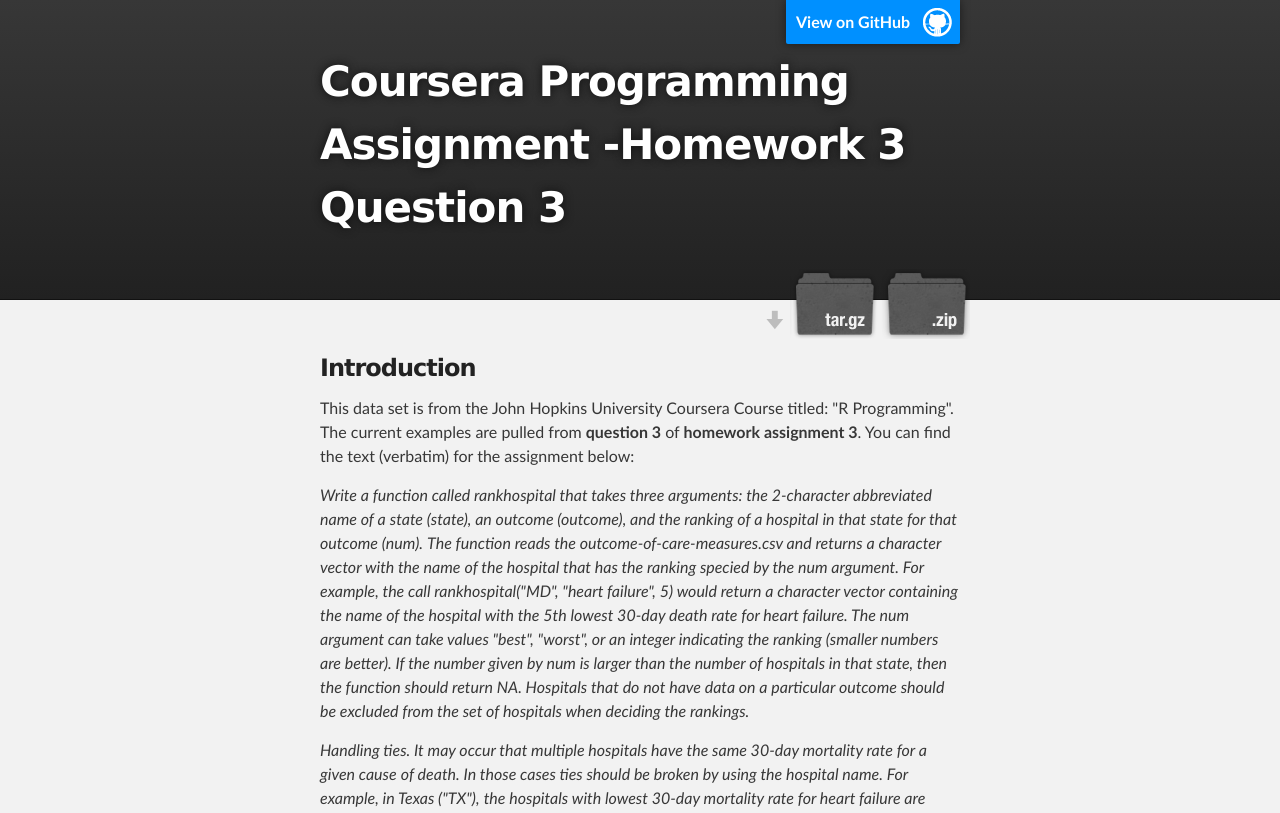
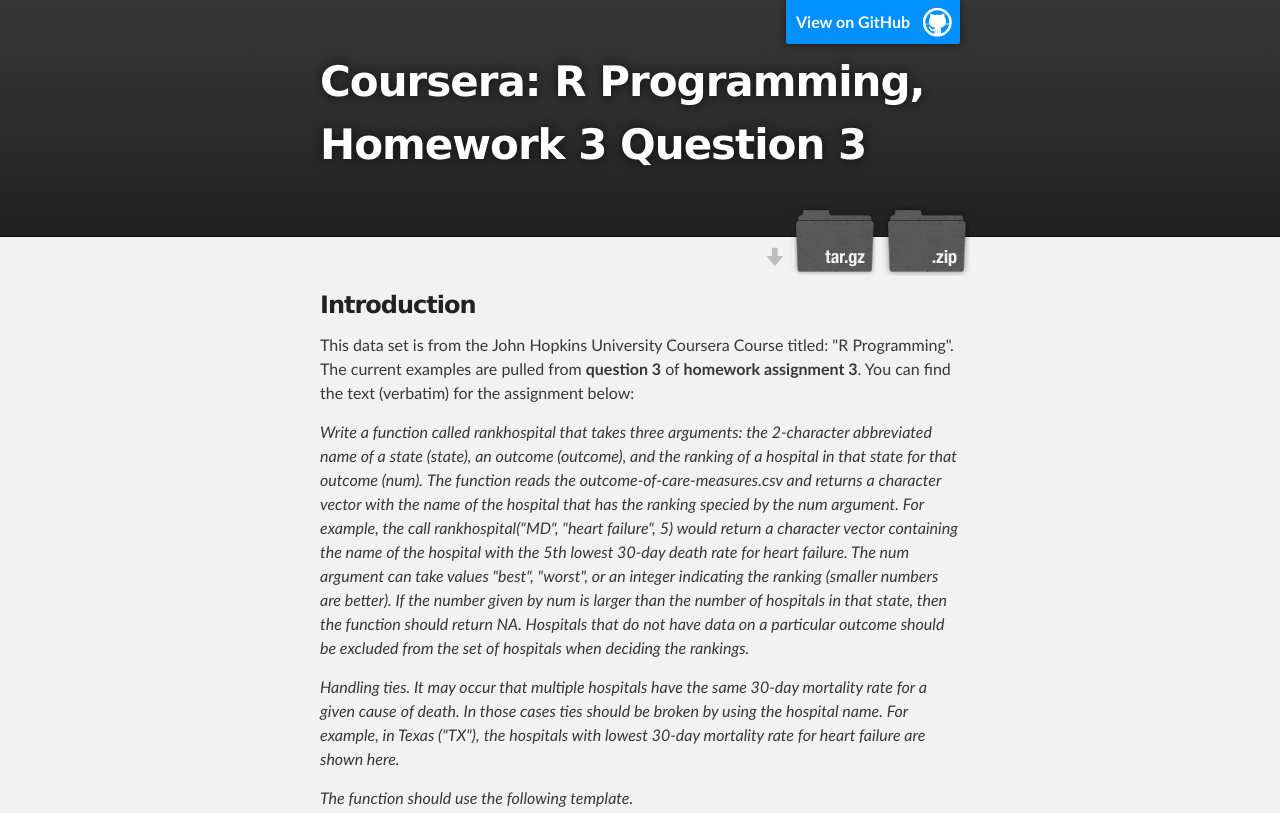
Before and after one commit to mjtat/Coursera-Programming-Assignment-Homework-3-Question-3, a plain HTML site: page index.html in a window 1280 px wide. Shown: the top 813 px of the page. Drawn offline with Linux system fonts and the light colour scheme.

Commit message:
Create gh-pages branch via GitHub

```diff
--- a/index.html
+++ b/index.html
@@ -4,11 +4,11 @@
   <head>
     <meta charset='utf-8'>
     <meta http-equiv="X-UA-Compatible" content="chrome=1">
-    <meta name="description" content="Coursera Programming Assignment -Homework 3 Question 3 : ">
+    <meta name="description" content="Coursera: R Programming, Homework 3 Question 3 : ">
 
     <link rel="stylesheet" type="text/css" media="screen" href="stylesheets/stylesheet.css">
 
-    <title>Coursera Programming Assignment -Homework 3 Question 3</title>
+    <title>Coursera: R Programming, Homework 3 Question 3</title>
   </head>
 
   <body>
@@ -18,7 +18,7 @@
         <header class="inner">
           <a id="forkme_banner" href="https://github.com/mjtat/Coursera-Programming-Assignment-Homework-3-Question-3">View on GitHub</a>
 
-          <h1 id="project_title">Coursera Programming Assignment -Homework 3 Question 3</h1>
+          <h1 id="project_title">Coursera: R Programming, Homework 3 Question 3</h1>
           <h2 id="project_tagline"></h2>
 
             <section id="downloads">
@@ -246,7 +246,7 @@ rank_hosp("OH", "pneumonia", 10000)
     <!-- FOOTER  -->
     <div id="footer_wrap" class="outer">
       <footer class="inner">
-        <p class="copyright">Coursera Programming Assignment -Homework 3 Question 3 maintained by <a href="https://github.com/mjtat">mjtat</a></p>
+        <p class="copyright">Coursera: R Programming, Homework 3 Question 3 maintained by <a href="https://github.com/mjtat">mjtat</a></p>
         <p>Published with <a href="https://pages.github.com">GitHub Pages</a></p>
       </footer>
     </div>
```
Also changed, not shown: params.json (+1 -1 lines).
